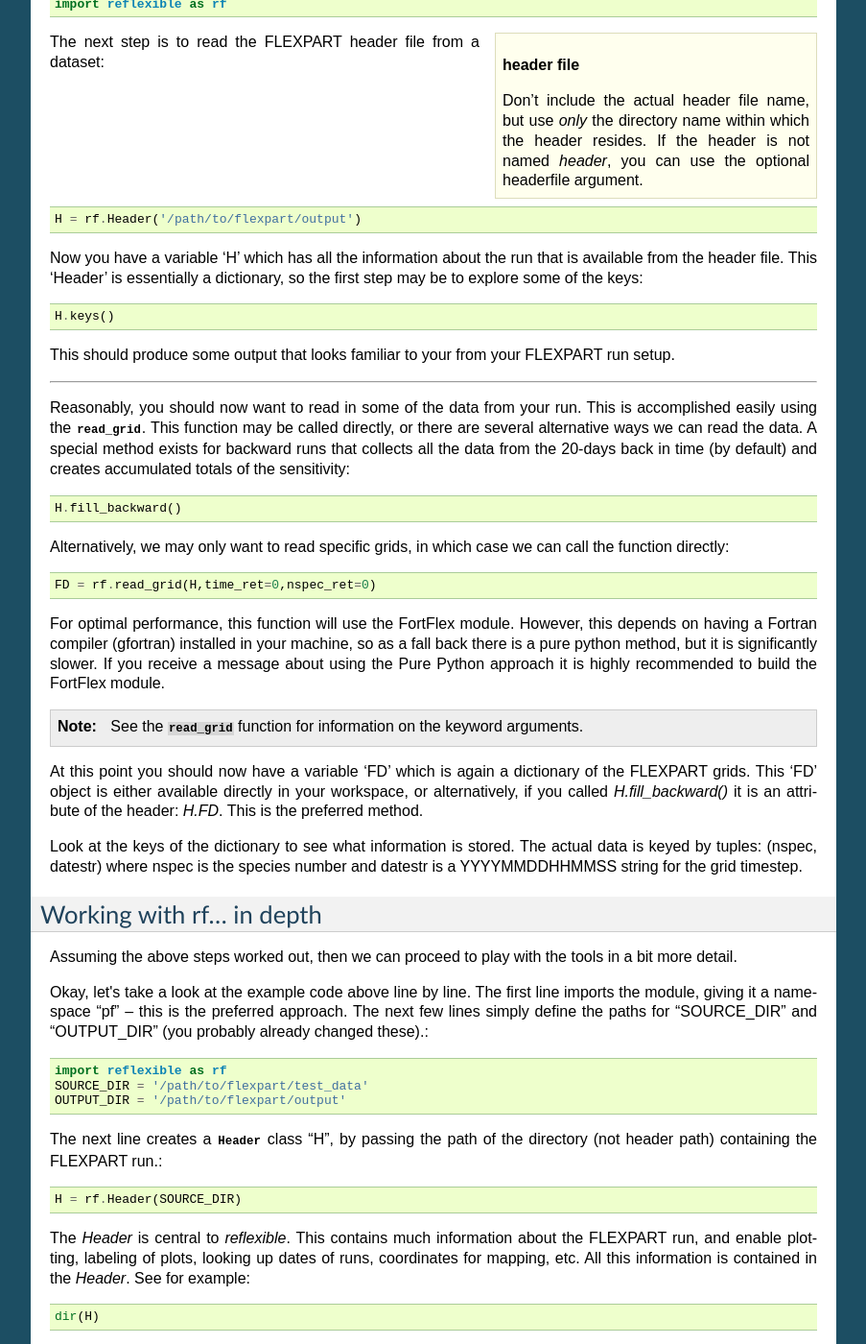
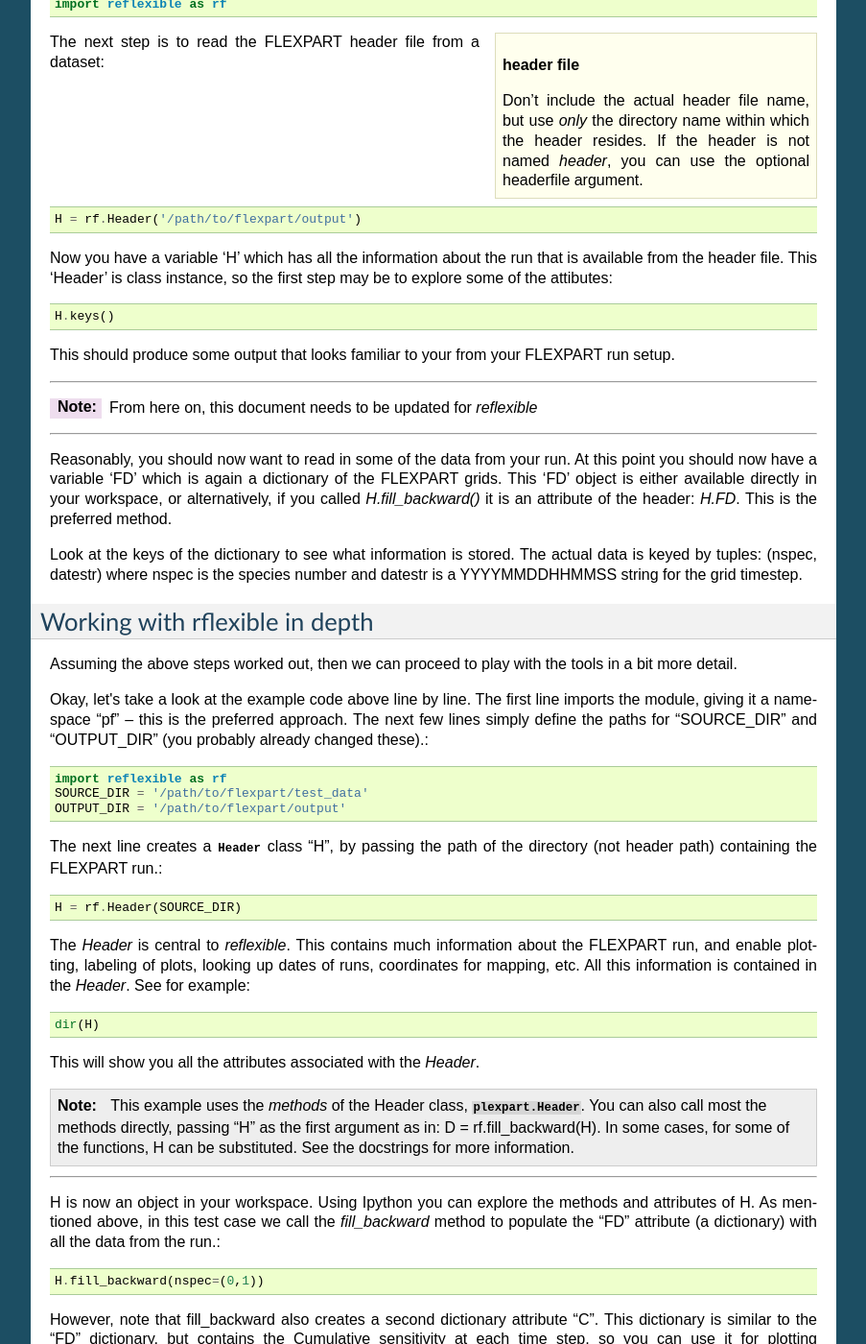
Before and after one commit to spectraphilic/reflexible, a Sphinx documentation site: the page built from doc/source/getting_started.rst, in a window 1280 px wide and 1400 px high, scrolled down 3286 px. Shown: the whole window at 96% size, without its empty margins (198-1101 px from the left). Built offline with Sphinx 7.4.7, drawn with Linux system fonts in a browser that asks for light colours; formulas are drawn with MathJax 3; pages that are not in the unit, such as notebooks, are missing from menus; some of the changed text lies outside the part shown.

Commit message:
Updated documentation (still things to be done though) and updated conf file for a more recent version of sphinx (1.2.3)

```diff
--- a/doc/source/conf.py
+++ b/doc/source/conf.py
@@ -1,9 +1,10 @@
 # -*- coding: utf-8 -*-
 #
-# reflexible documentation build configuration file, created by
-# sphinx-quickstart on Tue Sep  6 16:30:45 2011.
+# Reflexible documentation build configuration file, created by
+# sphinx-quickstart on Fri Feb 13 18:14:48 2015.
 #
-# This file is execfile()d with the current directory set to its containing dir.
+# This file is execfile()d with the current directory set to its
+# containing dir.
 #
 # Note that not all possible configuration values are present in this
 # autogenerated file.
@@ -11,26 +12,29 @@
 # All configuration values have a default; values that are commented out
 # serve to show the default.
 
-import sys, os
+import sys
+import os
 
 # If extensions (or modules to document with autodoc) are in another directory,
 # add these directories to sys.path here. If the directory is relative to the
 # documentation root, use os.path.abspath to make it absolute, like shown here.
+#sys.path.insert(0, os.path.abspath('.'))
 
-sys.path.insert(0, os.path.abspath('../../'))
-sys.path.insert(0, os.path.abspath('.'))
-
-# -- General configuration -----------------------------------------------------
+# -- General configuration ------------------------------------------------
 
 # If your documentation needs a minimal Sphinx version, state it here.
 #needs_sphinx = '1.0'
 
-# Add any Sphinx extension module names here, as strings. They can be extensions
-# coming with Sphinx (named 'sphinx.ext.*') or your custom ones.
-extensions = ['sphinx.ext.autodoc', 'sphinx.ext.doctest',
-              'sphinx.ext.intersphinx', 'sphinx.ext.todo',
-              'sphinx.ext.coverage', 'sphinx.ext.pngmath',
-              'sphinx.ext.viewcode']
+# Add any Sphinx extension module names here, as strings. They can be
+# extensions coming with Sphinx (named 'sphinx.ext.*') or your custom
+# ones.
+extensions = [
+    'sphinx.ext.autodoc',
+    'sphinx.ext.doctest',
+    'sphinx.ext.intersphinx',
+    'sphinx.ext.coverage',
+    'sphinx.ext.viewcode',
+]
 
 # Add any paths that contain templates here, relative to this directory.
 templates_path = ['_templates']
@@ -45,18 +49,17 @@ source_suffix = '.rst'
 master_doc = 'index'
 
 # General information about the project.
-project = u'reflexible'
-copyright = u'2011, John F. Burkhart'
+project = u'Reflexible'
+copyright = u'2015, John F. Burkhart, Francesc Alted'
 
 # The version info for the project you're documenting, acts as replacement for
 # |version| and |release|, also used in various other places throughout the
 # built documents.
 #
-VERSION = open(os.path.join('../..', 'VERSION')).read().strip()
 # The short X.Y version.
-version = ".".join(VERSION.split('.')[:2])
+version = '0.5'
 # The full version, including alpha/beta/rc tags.
-release = VERSION
+release = '0.5'
 
 # The language for content autogenerated by Sphinx. Refer to documentation
 # for a list of supported languages.
@@ -72,7 +75,8 @@ release = VERSION
 # directories to ignore when looking for source files.
 exclude_patterns = []
 
-# The reST default role (used for this markup: `text`) to use for all documents.
+# The reST default role (used for this markup: `text`) to use for all
+# documents.
 #default_role = None
 
 # If true, '()' will be appended to :func: etc. cross-reference text.
@@ -92,8 +96,11 @@ pygments_style = 'sphinx'
 # A list of ignored prefixes for module index sorting.
 #modindex_common_prefix = []
 
+# If true, keep warnings as "system message" paragraphs in the built documents.
+#keep_warnings = False
 
-# -- Options for HTML output ---------------------------------------------------
+
+# -- Options for HTML output ----------------------------------------------
 
 # The theme to use for HTML and HTML Help pages.  See the documentation for
 # a list of builtin themes.
@@ -127,6 +134,11 @@ html_theme = 'default'
 # relative to this directory. They are copied after the builtin static files,
 # so a file named "default.css" will overwrite the builtin "default.css".
 html_static_path = ['_static']
+
+# Add any extra paths that contain custom files (such as robots.txt or
+# .htaccess) here, relative to this directory. These files are copied
+# directly to the root of the documentation.
+#html_extra_path = []
 
 # If not '', a 'Last updated on:' timestamp is inserted at every page bottom,
 # using the given strftime format.
@@ -170,22 +182,28 @@ html_static_path = ['_static']
 #html_file_suffix = None
 
 # Output file base name for HTML help builder.
-htmlhelp_basename = 'reflexibledoc'
+htmlhelp_basename = 'Reflexibledoc'
 
 
-# -- Options for LaTeX output --------------------------------------------------
+# -- Options for LaTeX output ---------------------------------------------
 
-# The paper size ('letter' or 'a4').
-#latex_paper_size = 'letter'
+latex_elements = {
+# The paper size ('letterpaper' or 'a4paper').
+#'papersize': 'letterpaper',
 
 # The font size ('10pt', '11pt' or '12pt').
-#latex_font_size = '10pt'
+#'pointsize': '10pt',
+
+# Additional stuff for the LaTeX preamble.
+#'preamble': '',
+}
 
 # Grouping the document tree into LaTeX files. List of tuples
-# (source start file, target name, title, author, documentclass [howto/manual]).
+# (source start file, target name, title,
+#  author, documentclass [howto, manual, or own class]).
 latex_documents = [
-  ('index', 'reflexible.tex', u'reflexible Documentation',
-   u'John F. Burkhart', 'manual'),
+  ('index', 'Reflexible.tex', u'Reflexible Documentation',
+   u'John F. Burkhart, Francesc Alted', 'manual'),
 ]
 
 # The name of an image file (relative to this directory) to place at the top of
@@ -202,9 +220,6 @@ latex_documents = [
 # If true, show URL addresses after external links.
 #latex_show_urls = False
 
-# Additional stuff for the LaTeX preamble.
-#latex_preamble = ''
-
 # Documents to append as an appendix to all manuals.
 #latex_appendices = []
 
@@ -212,54 +227,41 @@ latex_documents = [
 #latex_domain_indices = True
 
 
-# -- Options for manual page output --------------------------------------------
+# -- Options for manual page output ---------------------------------------
 
 # One entry per manual page. List of tuples
 # (source start file, name, description, authors, manual section).
 man_pages = [
-    ('index', 'reflexible', u'reflexible Documentation',
-     [u'John F. Burkhart'], 1)
+    ('index', 'reflexible', u'Reflexible Documentation',
+     [u'John F. Burkhart, Francesc Alted'], 1)
 ]
 
+# If true, show URL addresses after external links.
+#man_show_urls = False
 
-# -- Options for Epub output ---------------------------------------------------
 
-# Bibliographic Dublin Core info.
-epub_title = u'reflexible'
-epub_author = u'John F. Burkhart'
-epub_publisher = u'John F. Burkhart'
-epub_copyright = u'2011, John F. Burkhart'
+# -- Options for Texinfo output -------------------------------------------
 
-# The language of the text. It defaults to the language option
-# or en if the language is not set.
-#epub_language = ''
+# Grouping the document tree into Texinfo files. List of tuples
+# (source start file, target name, title, author,
+#  dir menu entry, description, category)
+texinfo_documents = [
+  ('index', 'Reflexible', u'Reflexible Documentation',
+   u'John F. Burkhart, Francesc Alted', 'Reflexible', 'One line description of project.',
+   'Miscellaneous'),
+]
 
-# The scheme of the identifier. Typical schemes are ISBN or URL.
-#epub_scheme = ''
+# Documents to append as an appendix to all manuals.
+#texinfo_appendices = []
 
-# The unique identifier of the text. This can be a ISBN number
-# or the project homepage.
-#epub_identifier = ''
+# If false, no module index is generated.
+#texinfo_domain_indices = True
 
-# A unique identification for the text.
-#epub_uid = ''
+# How to display URL addresses: 'footnote', 'no', or 'inline'.
+#texinfo_show_urls = 'footnote'
 
-# HTML files that should be inserted before the pages created by sphinx.
-# The format is a list of tuples containing the path and title.
-#epub_pre_files = []
-
-# HTML files shat should be inserted after the pages created by sphinx.
-# The format is a list of tuples containing the path and title.
-#epub_post_files = []
-
-# A list of files that should not be packed into the epub file.
-#epub_exclude_files = []
-
-# The depth of the table of contents in toc.ncx.
-#epub_tocdepth = 3
-
-# Allow duplicate toc entries.
-#epub_tocdup = True
+# If true, do not generate a @detailmenu in the "Top" node's menu.
+#texinfo_no_detailmenu = False
 
 
 # Example configuration for intersphinx: refer to the Python standard library.
--- a/doc/source/getting_started.rst
+++ b/doc/source/getting_started.rst
@@ -235,9 +235,8 @@ The next step is to read the FLEXPART header file from a dataset::
 
 
 Now you have a variable 'H' which has all the information about the
-run that is available from the header file. This 'Header' is
-essentially a dictionary, so the first step may be to explore some of
-the keys::
+run that is available from the header file. This 'Header' is class
+instance, so the first step may be to explore some of the attibutes::
 
     H.keys()
 
@@ -246,45 +245,25 @@ FLEXPART run setup.
 
 ----
 
+:Note: From here on, this document needs to be updated for *reflexible*
+
+----
+
 Reasonably, you should now want to read in some of the data from your
-run. This is accomplished easily using the :func:`read_grid
-<reflexible.read_grid>`. This function may be called directly, or
-there are several alternative ways we can read the data. A special
-method exists for backward runs that collects all the data from the
-20-days back in time (by default) and creates accumulated totals of
-the sensitivity::
+run. At this point you should now have a variable 'FD' which is again
+a dictionary of the FLEXPART grids. This 'FD' object is either
+available directly in your workspace, or alternatively, if you called
+`H.fill_backward()` it is an attribute of the header: `H.FD`. This is
+the preferred method.
 
-    H.fill_backward()
-
-Alternatively, we may only want to read specific grids, in which case
-we can call the function directly::
-
-    FD = rf.read_grid(H,time_ret=0,nspec_ret=0)
-
-For optimal performance, this function will use the FortFlex
-module. However, this depends on having a Fortran compiler (gfortran)
-installed in your machine, so as a fall back there is a pure python
-method, but it is significantly slower.  If you receive a message
-about using the Pure Python approach it is highly recommended to build
-the FortFlex module.
-
-.. note::
-  See the :func:`read_grid <reflexible.read_grid>` function
-  for information on the keyword arguments.
-
-At this point you should now have a variable 'FD' which is again a dictionary of
-the FLEXPART grids. This 'FD' object is either available directly in your
-workspace, or alternatively, if you called `H.fill_backward()` it is an
-attribute of the header: `H.FD`. This is the preferred method.
-
-Look at the keys of the dictionary to see what information
-is stored. The actual data is keyed by tuples: (nspec, datestr) where nspec is
-the species number and datestr is a YYYYMMDDHHMMSS string for the grid
-timestep.
+Look at the keys of the dictionary to see what information is
+stored. The actual data is keyed by tuples: (nspec, datestr) where
+nspec is the species number and datestr is a YYYYMMDDHHMMSS string for
+the grid timestep.
 
 
-Working with rf... in depth
-================================
+Working with rflexible in depth
+===============================
 
 Assuming the above steps worked out, then we can proceed to play with
 the tools in a bit more detail.
--- a/reflexible/version.py
+++ b/reflexible/version.py
@@ -1 +1 @@
-__version__ = "0.10.0"
+__version__ = "0.5.0"
```
Also changed, not shown: doc/source/conf.org (deleted, +0 -194 lines), doc/source/index.rst (+4 -4 lines), doc/source/mapping.rst (+6 -6 lines), doc/source/reflexible.rst (renamed from doc/source/pflexible.rst, +10 -5 lines), 2 other files.
